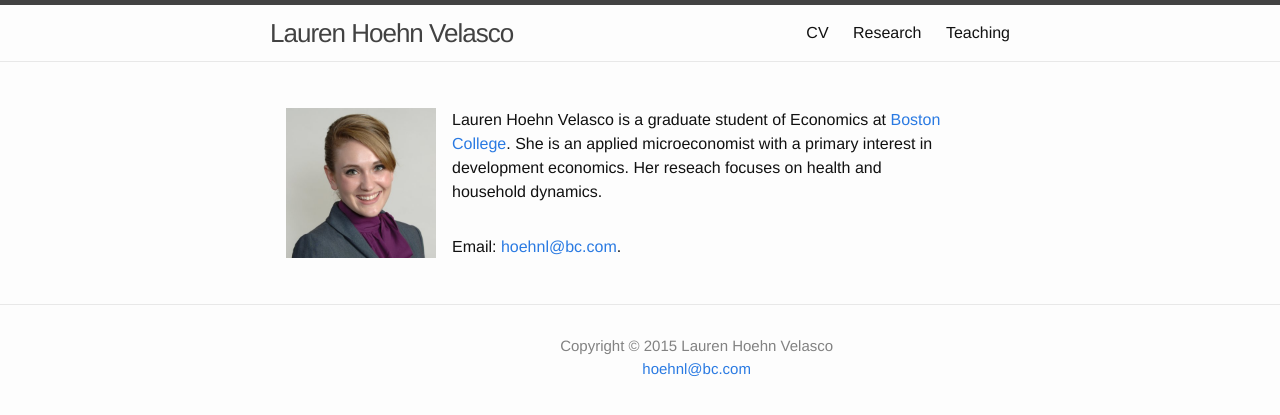
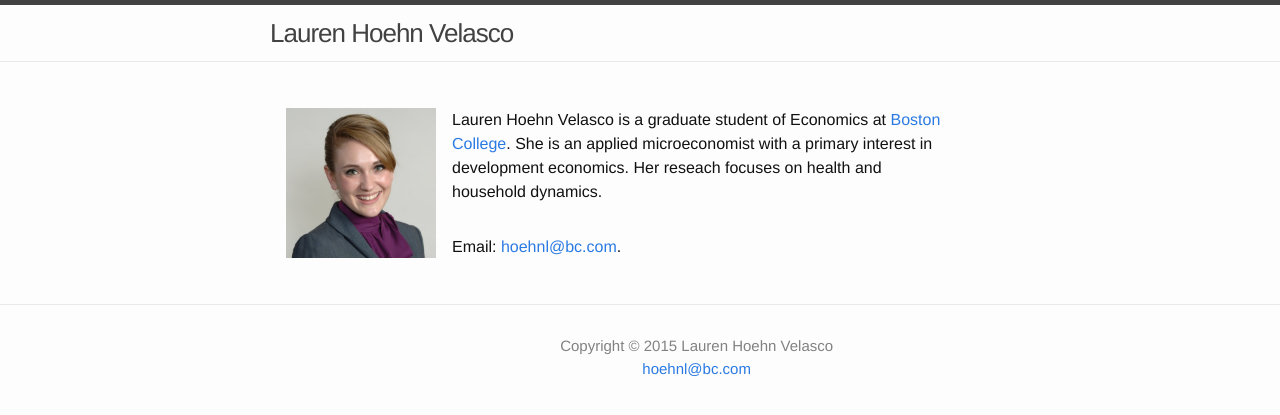
Before and after one commit to germsvel/lhv, a Jekyll site: the page built from index.html, in a window 1280 px wide. Shown: the top 415 px of the page. Built offline with Jekyll 4.4.1, drawn with Linux system fonts in a browser that asks for light colours.

Commit message:
Modify header and home page to create a simple landing page for website while building more complex one

```diff
--- /dev/null
+++ b/_includes/no-link-header.html
@@ -0,0 +1,19 @@
+<header class="site-header">
+
+  <div class="wrapper">
+
+    <a class="site-title" href="{{ site.baseurl }}/">{{ site.title }}</a>
+
+    <nav class="site-nav">
+      <a href="#" class="menu-icon">
+        <svg viewBox="0 0 18 15">
+          <path fill="#424242" d="M18,1.484c0,0.82-0.665,1.484-1.484,1.484H1.484C0.665,2.969,0,2.304,0,1.484l0,0C0,0.665,0.665,0,1.484,0 h15.031C17.335,0,18,0.665,18,1.484L18,1.484z"/>
+          <path fill="#424242" d="M18,7.516C18,8.335,17.335,9,16.516,9H1.484C0.665,9,0,8.335,0,7.516l0,0c0-0.82,0.665-1.484,1.484-1.484 h15.031C17.335,6.031,18,6.696,18,7.516L18,7.516z"/>
+          <path fill="#424242" d="M18,13.516C18,14.335,17.335,15,16.516,15H1.484C0.665,15,0,14.335,0,13.516l0,0 c0-0.82,0.665-1.484,1.484-1.484h15.031C17.335,12.031,18,12.696,18,13.516L18,13.516z"/>
+        </svg>
+      </a>
+    </nav>
+
+  </div>
+
+</header>
--- a/_layouts/home.html
+++ b/_layouts/home.html
@@ -5,7 +5,7 @@
 
   <body>
 
-    {% include header.html %}
+    {% include no-link-header.html %}
 
     <div class="page-content">
       <div class="wrapper">
```
